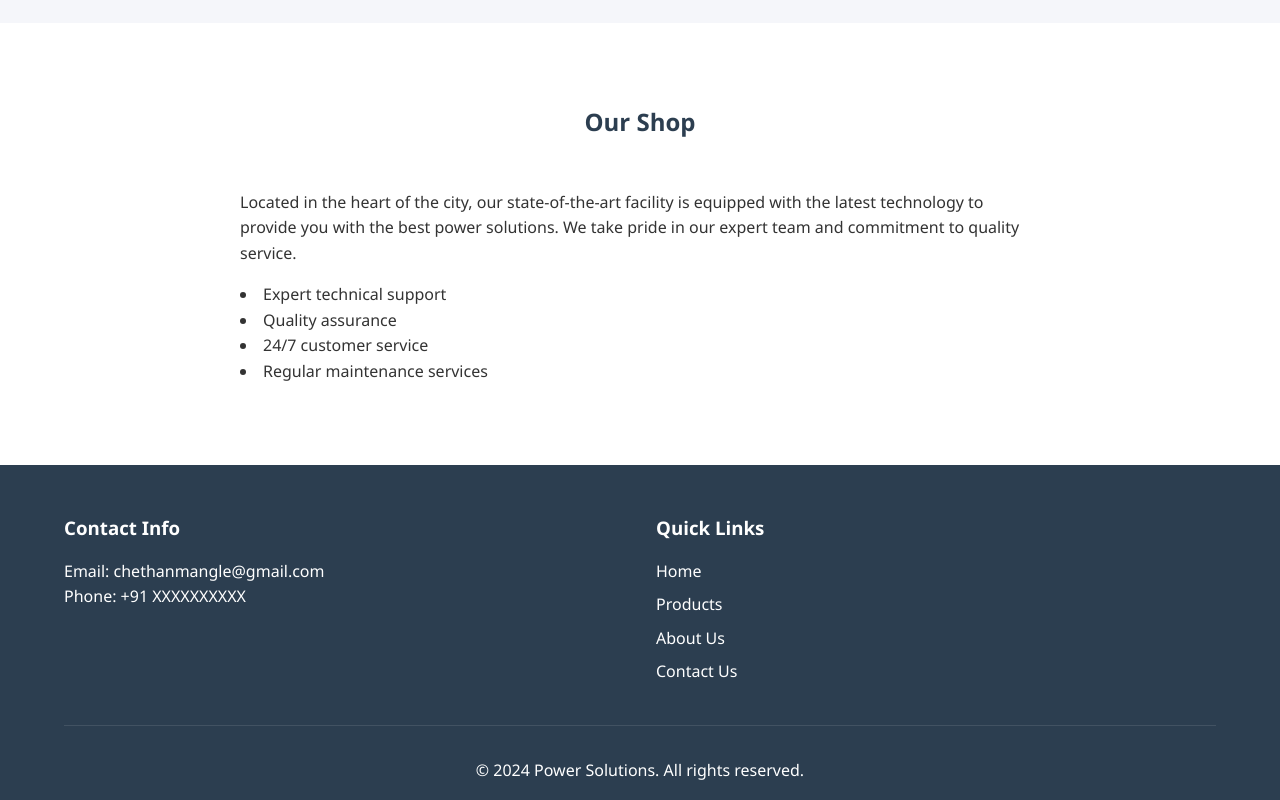
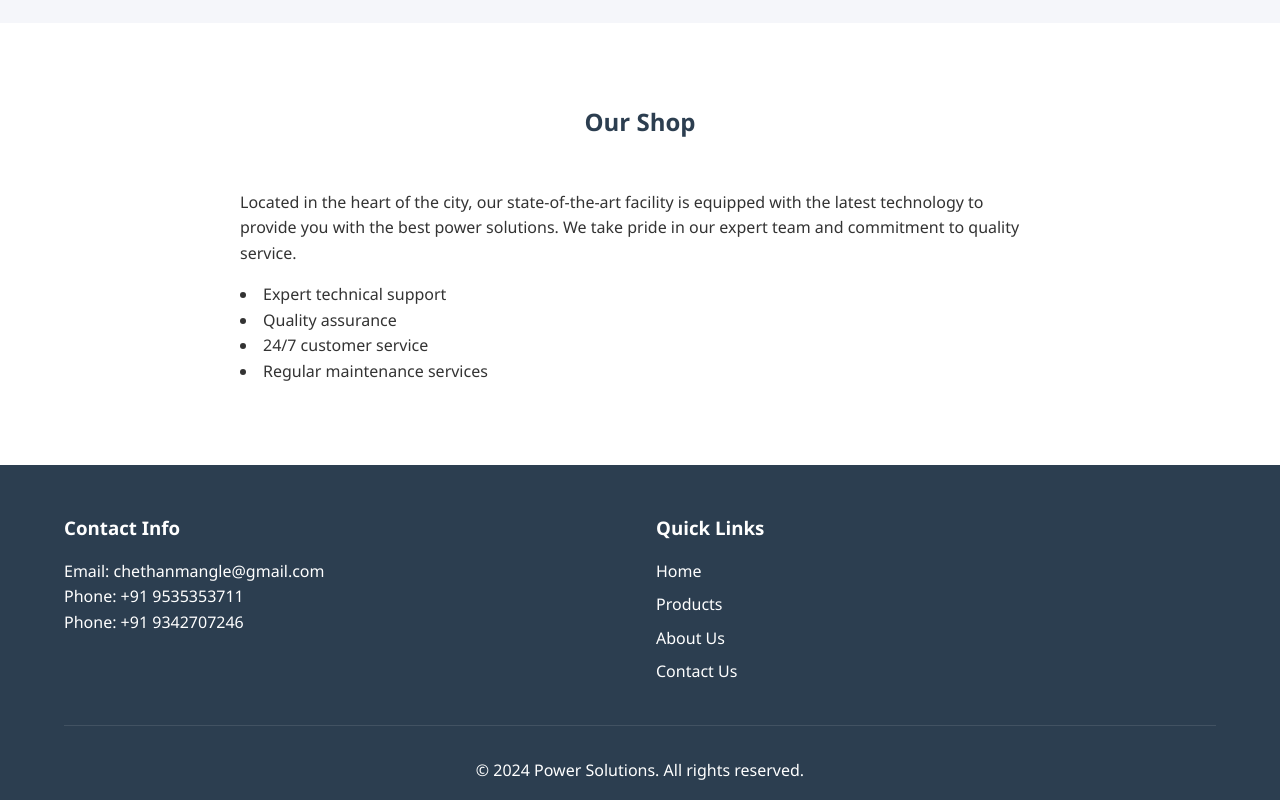
Before and after one commit to chethanmangle/Harshithaelectronics, a website: page index.html in a window 1280 px wide. Shown: the part 1250-2050 px from the top of the page. Drawn offline with Linux system fonts and the light colour scheme.

Commit message:
Updatee index.html

```diff
--- a/index.html
+++ b/index.html
@@ -73,7 +73,8 @@
             <div class="footer-section">
                 <h3>Contact Info</h3>
                 <p>Email: chethanmangle@gmail.com</p>
-                <p>Phone: +91 XXXXXXXXXX</p>
+                <p>Phone: +91 9535353711</p>
+                <p>Phone: +91 9342707246</p>
             </div>
             <div class="footer-section">
                 <h3>Quick Links</h3>
```
